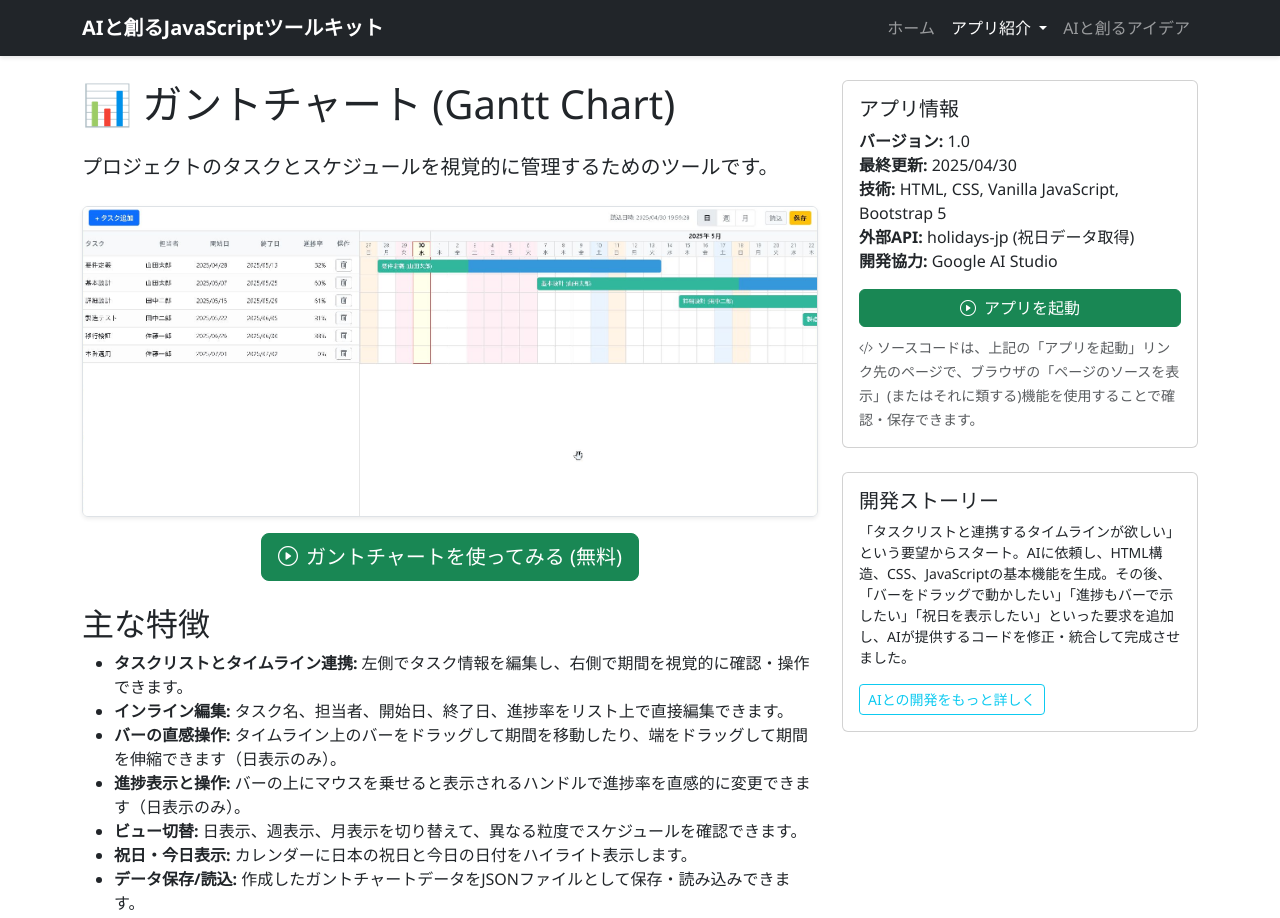
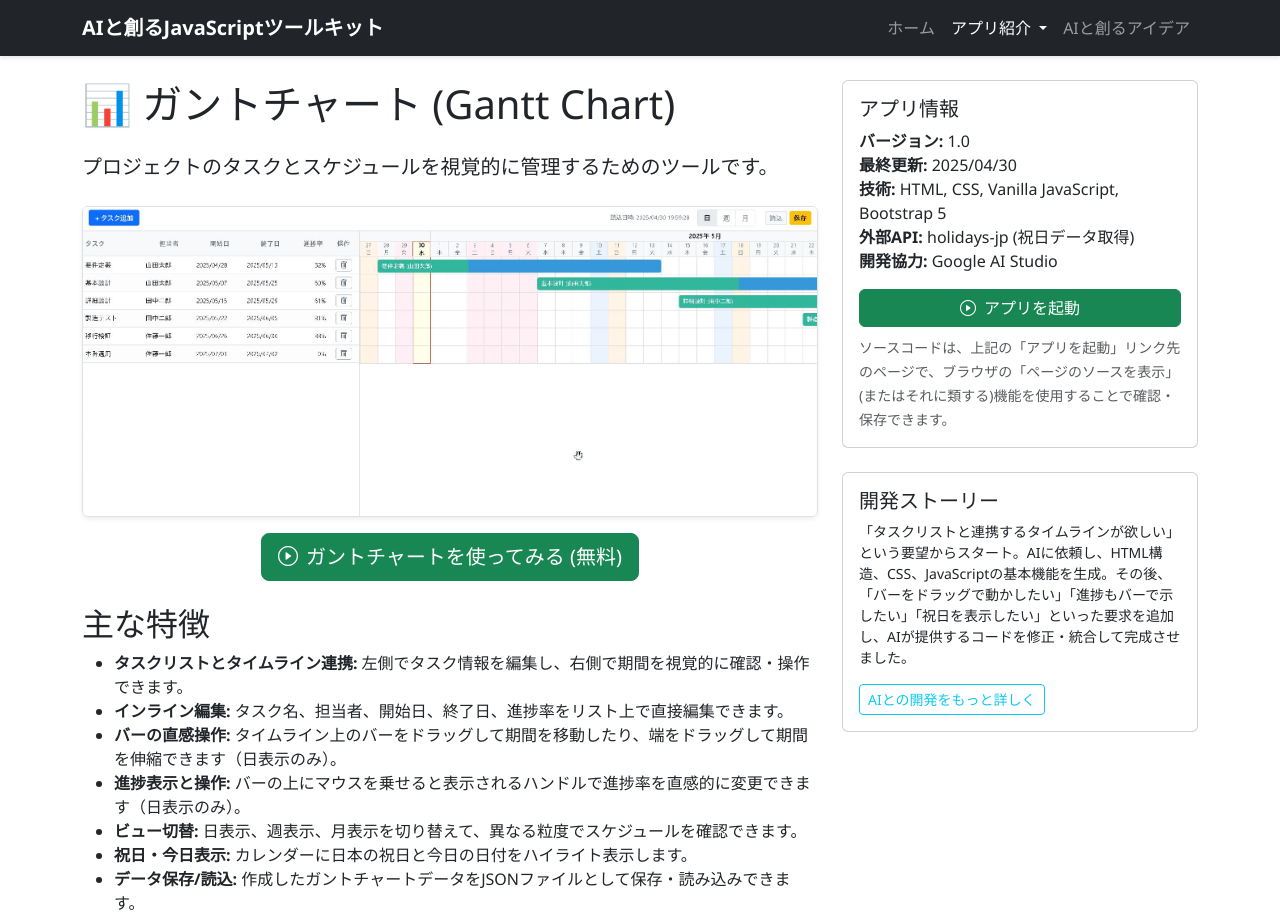
Before and after one commit to LifeBook2021/app, a plain HTML site: page website/apps/gantt-chart/index.html in a window 1280 px wide. Shown: the top 918 px of the page. Drawn offline with nearby package versions, Linux system fonts and the light colour scheme.

Commit message:
Update index.html

```diff
--- a/website/apps/gantt-chart/index.html
+++ b/website/apps/gantt-chart/index.html
@@ -165,7 +165,7 @@
                             </a>
                              <div>
                                 <small class="text-muted">
-                                    <i class="bi bi-code-slash me-1"></i>ソースコードは、上記の「アプリを起動」リンク先のページで、ブラウザの「ページのソースを表示」(またはそれに類する)機能を使用することで確認・保存できます。
+                                    ソースコードは、上記の「アプリを起動」リンク先のページで、ブラウザの「ページのソースを表示」(またはそれに類する)機能を使用することで確認・保存できます。
                                 </small>
                             </div>
                         </div>
```
